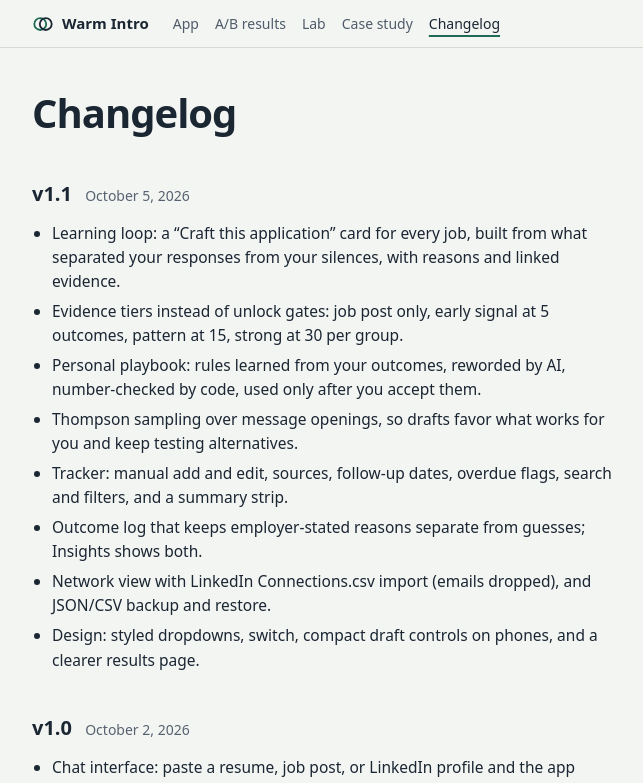
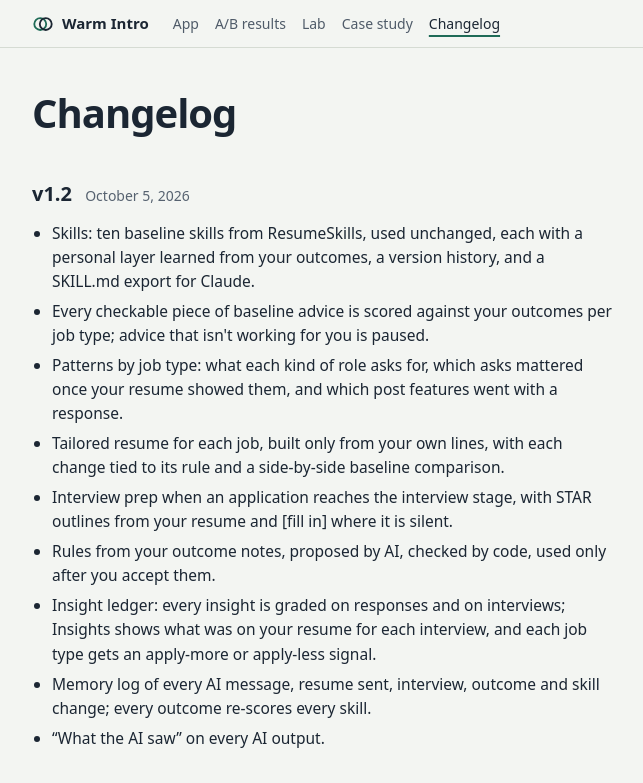
Before and after one commit to KrishnaKakani-GitHub/AI-job-outreach-platform, a Next.js app: page /changelog in a window 1280 px wide. Shown: the top 783 px of the page, without its empty margins (176-819 px from the left). Built offline with nearby package versions, Linux system fonts and the light colour scheme.

Commit message:
v1.2: changelog, case study, draft card manifest

```diff
--- a/src/app/case/page.tsx
+++ b/src/app/case/page.tsx
@@ -68,6 +68,7 @@
           <li><strong>Grounded draft:</strong> stage-aware (invite note, follow-up, referral ask), recipient-aware, color-coded by part. Every personal detail links to its source, and code rejects any name that appears in none of the documents.</li>
           <li><strong>Tracker:</strong> applications, contacts, sources, follow-ups and an outcome log that separates what employers said from guesses, plus LinkedIn import and backups.</li>
           <li><strong>Learning loop:</strong> every new job gets a &ldquo;Craft this application&rdquo; card built from the difference between your applications that got a response and the ones that didn&apos;t. Each suggestion shows its reason, the past applications behind it, and an evidence label (job post only → early signal at 5 outcomes → pattern at 15 → strong at 30 per group). Rules you accept go into a personal playbook that shapes every draft, and message openings are chosen by Thompson sampling so the app keeps testing instead of locking in early luck.</li>
+          <li><strong>Skills that learn:</strong> ten baseline skills (resume tailoring, bullets, numbers, keyword coverage, outreach, interview prep and more) are used unchanged, then each grows a personal layer. Every checkable piece of advice is scored against the user&apos;s own outcomes per job type and paused where it isn&apos;t working; accepted rules from outcomes, job-post patterns, successful outreach and the user&apos;s notes are added on top. Each output shows exactly what the model saw, and a tailored resume can be compared with what the baseline skills alone produce.</li>
         </ul>
         <p><strong>Deliberately left out:</strong> auto-sending, LinkedIn scraping or login, accounts, server-side storage of documents, Gmail scanning, interview prep, and full resume rewrites (they tend to invent experience).</p>
         <p><strong>Design rule:</strong> the AI proposes; deterministic code validates and decides. If the model is unavailable or fails a check, the app falls back to a rules-based version instead of showing an unchecked draft.</p>
@@ -84,7 +85,7 @@
         <H2 id="s6">6. The iteration</H2>
         <p>What changes next is decided by the live result and by RICE scores for the candidate tests below (inputs are planning estimates).</p>
         <p className="text-[14px] text-ink-3">
-          Tracker, outcome logging, network, and Insights features were adapted from Sanjana Gowda&apos;s AI Job Tracker and Rejection Analyzer (<a href="https://github.com/sanjana1311/job-tracker">github.com/sanjana1311/job-tracker</a>). The implementation is original.
+          Tracker, outcome logging, network, and Insights features were adapted from Sanjana Gowda&apos;s AI Job Tracker and Rejection Analyzer (<a href="https://github.com/sanjana1311/job-tracker">github.com/sanjana1311/job-tracker</a>). The implementation is original. The baseline skills are Param Choudhary&apos;s ResumeSkills (<a href="https://github.com/Paramchoudhary/ResumeSkills">github.com/Paramchoudhary/ResumeSkills</a>, MIT), included unchanged; the scoring and personal layer are original.
         </p>
       </Prose>
 
--- a/src/app/changelog/page.tsx
+++ b/src/app/changelog/page.tsx
@@ -4,6 +4,21 @@
 export const metadata: Metadata = { title: "Changelog · Warm Intro", description: "What shipped, and what is next." };
 
 const ENTRIES = [
+  {
+    version: "v1.2",
+    date: "October 5, 2026",
+    shipped: [
+      "Skills: ten baseline skills from ResumeSkills, used unchanged, each with a personal layer learned from your outcomes, a version history, and a SKILL.md export for Claude.",
+      "Every checkable piece of baseline advice is scored against your outcomes per job type; advice that isn't working for you is paused.",
+      "Patterns by job type: what each kind of role asks for, which asks mattered once your resume showed them, and which post features went with a response.",
+      "Tailored resume for each job, built only from your own lines, with each change tied to its rule and a side-by-side baseline comparison.",
+      "Interview prep when an application reaches the interview stage, with STAR outlines from your resume and [fill in] where it is silent.",
+      "Rules from your outcome notes, proposed by AI, checked by code, used only after you accept them.",
+      "Insight ledger: every insight is graded on responses and on interviews; Insights shows what was on your resume for each interview, and each job type gets an apply-more or apply-less signal.",
+      "Memory log of every AI message, resume sent, interview, outcome and skill change; every outcome re-scores every skill.",
+      "“What the AI saw” on every AI output.",
+    ],
+  },
   {
     version: "v1.1",
     date: "October 5, 2026",
--- a/src/components/DraftCard.tsx
+++ b/src/components/DraftCard.tsx
@@ -8,6 +8,8 @@
 import { track } from "@/client/session";
 import { IconAlert, IconCheck, IconCopy, IconRefresh } from "./icons";
 import { Select } from "./ui";
+import { WhatTheAISaw } from "./SkillCards";
+import { remember } from "@/client/memory";
 
 interface Props {
   messageId: string;
@@ -48,6 +50,7 @@
       const message = c.message ? { ...c.message, copiedAt: now, editRatio: Number(editRatio(rendered, text).toFixed(3)) } : c.message;
       const sent = c.stage === "drafted" || c.stage === "not_contacted";
       await db.contacts.update(c.id, { message, ...(sent ? { stage: "sent" as const, history: [...c.history, { stage: "sent", at: now }] } : {}) });
+      await remember({ demo: c.demo, kind: "message_sent", applicationId: c.applicationId, title: `Copied to send to ${c.firstName ?? "a contact"} (${c.recipientType})`, detail: text, refs: c.message?.ruleTrace.filter((x) => !x.startsWith("!")) ?? [] });
     }
   }
 
@@ -171,6 +174,7 @@
           </button>
         </div>
       </div>
+      {!isTemplate && <WhatTheAISaw m={result.context} />}
       <p className="border-t border-line bg-paper px-4 py-1.5 text-[11.5px] text-ink-3">
         {isTemplate ? "You're in the template group of a live A/B test: this version uses your own four-part template." : "You're in the AI-draft group of a live A/B test."} Copying logs the message as sent in your tracker.
       </p>
```
